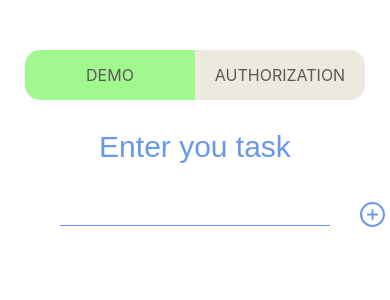
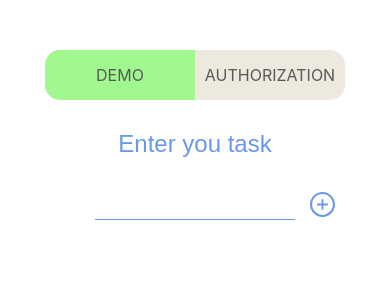
Before and after one commit to alexerem/todo-list-react, a React (Create React App) app: page /demo in a window 390 px wide. Shown: the top 300 px of the page. Built offline with nearby package versions, Linux system fonts and the light colour scheme; a web font is replaced by a local one.

Commit message:
adaptability edits have been made

```diff
--- a/src/component/TaskList/TaskList.module.css
+++ b/src/component/TaskList/TaskList.module.css
@@ -35,3 +35,10 @@
     left: 242px;
     top: 48px;
 }
+
+@media (max-width: 580px) {
+    .TaskList {
+        width: 300px;
+        justify-content: center;
+    }
+}
--- a/src/component/UI/Info/Info.css
+++ b/src/component/UI/Info/Info.css
@@ -53,3 +53,17 @@
 .info button:hover {
     background-color: #75f874;
 }
+
+@media (max-width: 440px) {
+    .info {
+        width: 300px;
+    }
+
+    .info-text {
+        left: 5px;
+    }
+
+    .info button {
+        left: 110px;
+    }
+}
--- a/src/component/UI/NavStart/NavStart.css
+++ b/src/component/UI/NavStart/NavStart.css
@@ -34,3 +34,9 @@ a:nth-child(2) {
 a:visited {
     color: #5c5858;
 }
+
+@media (max-width: 440px) {
+    a {
+        width: 150px;
+    }
+}
--- a/src/pages/authform/AuthForm.module.css
+++ b/src/pages/authform/AuthForm.module.css
@@ -47,3 +47,30 @@ input {
     border-radius: 5px;
     margin-bottom: 10px;
 }
+
+@media (max-width: 560px) {
+    .AuthForm {
+        width: 460px;
+    }
+}
+
+@media (max-width: 440px) {
+    .AuthForm {
+        width: 380px;
+    }
+}
+
+@media (max-width: 380px) {
+    .form p {
+        font-size: 24px;
+        text-align: center;
+    }
+
+    .form {
+        width: 300px;
+    }
+
+    .AuthForm {
+        width: 300px;
+    }
+}
--- a/src/pages/todobody/Todobody.module.css
+++ b/src/pages/todobody/Todobody.module.css
@@ -51,3 +51,18 @@
     color: #4b68a4;
     cursor: pointer;
 }
+
+@media (max-width: 450px) {
+    .taskInput {
+        width: 200px;
+    }
+
+    .taskInput label {
+        font-size: 24px;
+    }
+
+    .buttonPlus {
+        left: 215px;
+        top: 60px;
+    }
+}
```
